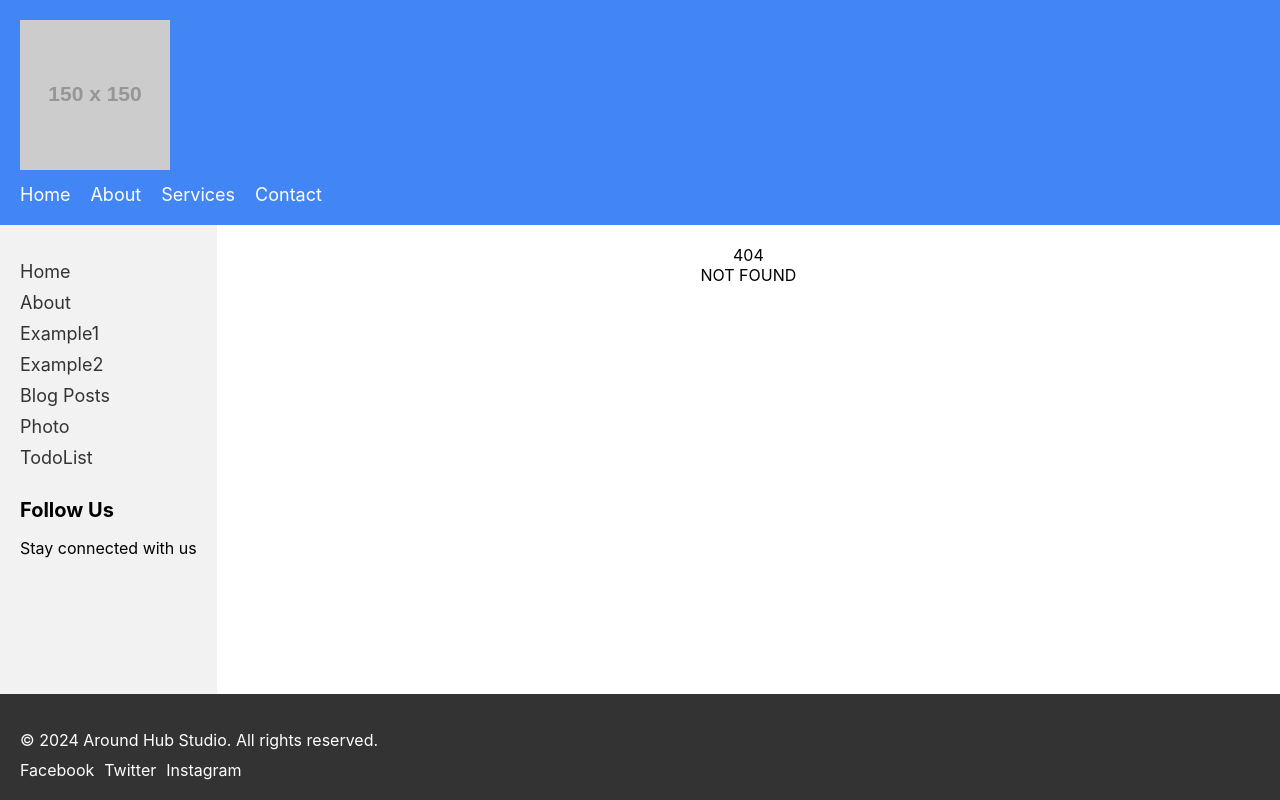
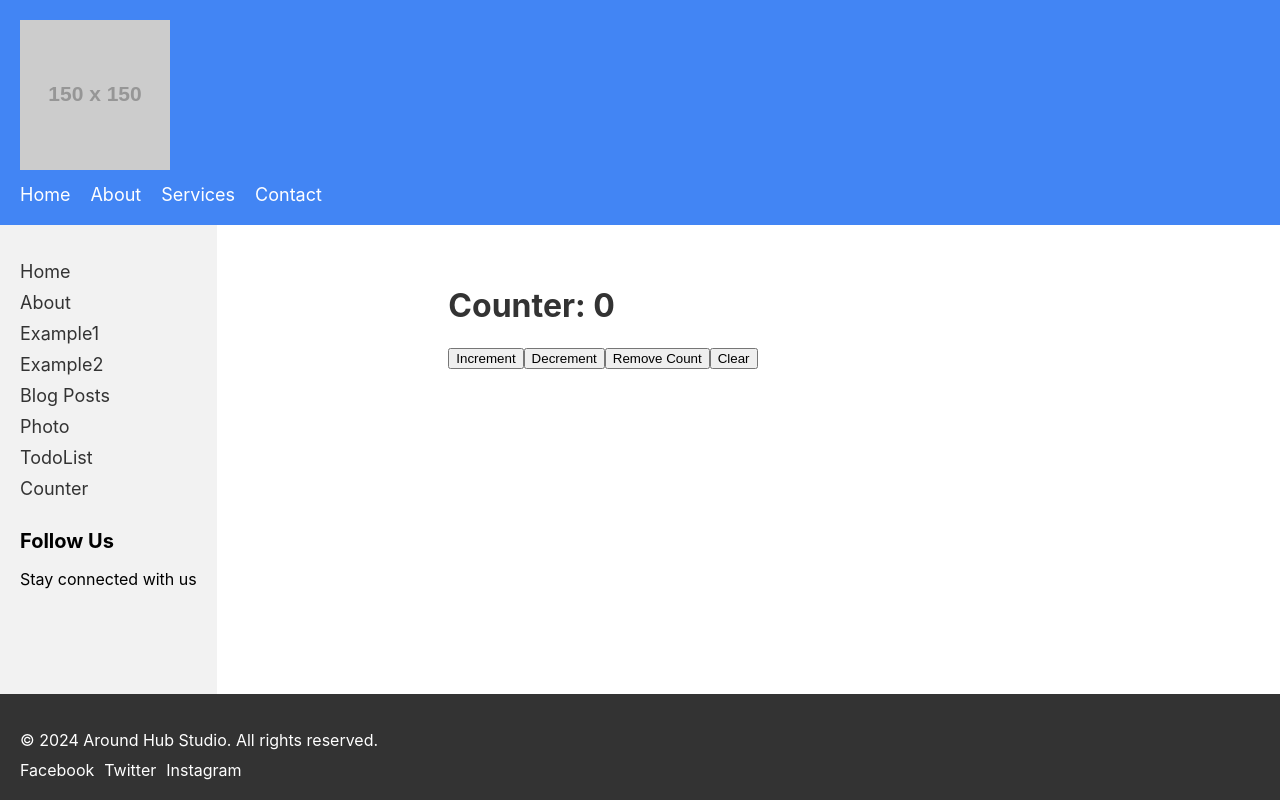
Before and after one commit to Around-Hub-Studio/around-hub-react-typescript, a React (Create React App) app: page /counter in a window 1280 px wide. Before the commit this address had no page. Built offline with nearby package versions, Linux system fonts and the light colour scheme.

Commit message:
[YouTube] Counter

```diff
--- a/src/App.tsx
+++ b/src/App.tsx
@@ -8,6 +8,7 @@
 import { BlogPosts } from './pages/BlogPosts';
 import Photo from './pages/Photo';
 import TodoList from './pages/TodoList';
+import Counter from './pages/Counter';
 
 const NotFound = styled.div`
   text-align: center;
@@ -24,6 +25,7 @@
         <Route path='/blog-posts' element={<BlogPosts />} />
         <Route path='/photo' element={<Photo />} />
         <Route path='/todo' element={<TodoList />} />
+        <Route path='/counter' element={<Counter />} />
         <Route
           path={'*'}
           element={
--- a/src/components/Sidebar/index.tsx
+++ b/src/components/Sidebar/index.tsx
@@ -63,6 +63,9 @@
         <MenuItem>
           <MenuLink to='/todo'>TodoList</MenuLink>
         </MenuItem>
+        <MenuItem>
+          <MenuLink to='/counter'>Counter</MenuLink>
+        </MenuItem>
       </Menu>
       <Info>
         <InfoTitle>Follow Us</InfoTitle>
--- /dev/null
+++ b/src/pages/Counter/index.tsx
@@ -0,0 +1,52 @@
+import { useEffect, useState } from 'react';
+import styled from '@emotion/styled';
+
+const Container = styled.div`
+  max-width: 600px;
+  margin: 0 auto;
+  padding: 20px;
+`;
+
+const Title = styled.h1`
+  color: #333;
+`;
+
+const App = () => {
+  const [count, setCount] = useState<number>(0);
+
+  useEffect(() => {
+    // 컴포넌트가 마운트될 때 `localStorage`에서 카운터 값을 불러옴
+    const storedCount = localStorage.getItem('count');
+    if (storedCount !== null) {
+      setCount(parseInt(storedCount, 10));
+    }
+  }, []);
+
+  useEffect(() => {
+    // `count` 값이 변경될 때 `localStorage`에 저장
+    localStorage.setItem('count', count.toString());
+  }, [count]);
+
+  const increment = () => setCount(count + 1);
+  const decrement = () => setCount(count - 1);
+  const removeCount = () => {
+    setCount(0);
+    localStorage.removeItem('count');
+  };
+  const clear = () => {
+    setCount(0);
+    localStorage.clear();
+  };
+
+  return (
+    <Container>
+      <Title>Counter: {count}</Title>
+      <button onClick={increment}>Increment</button>
+      <button onClick={decrement}>Decrement</button>
+      <button onClick={removeCount}>Remove Count</button>
+      <button onClick={clear}>Clear</button>
+    </Container>
+  );
+};
+
+export default App;
```
